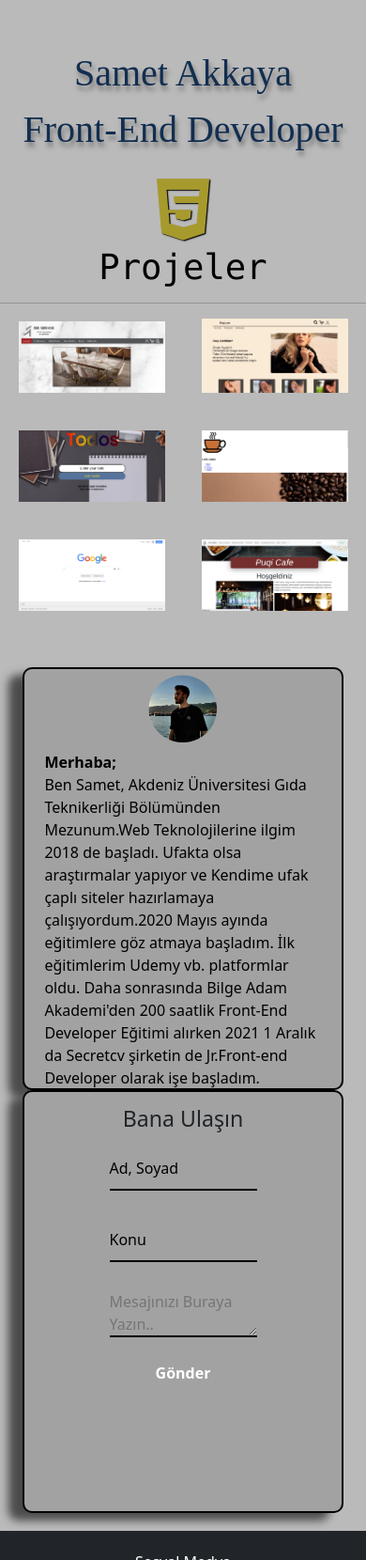
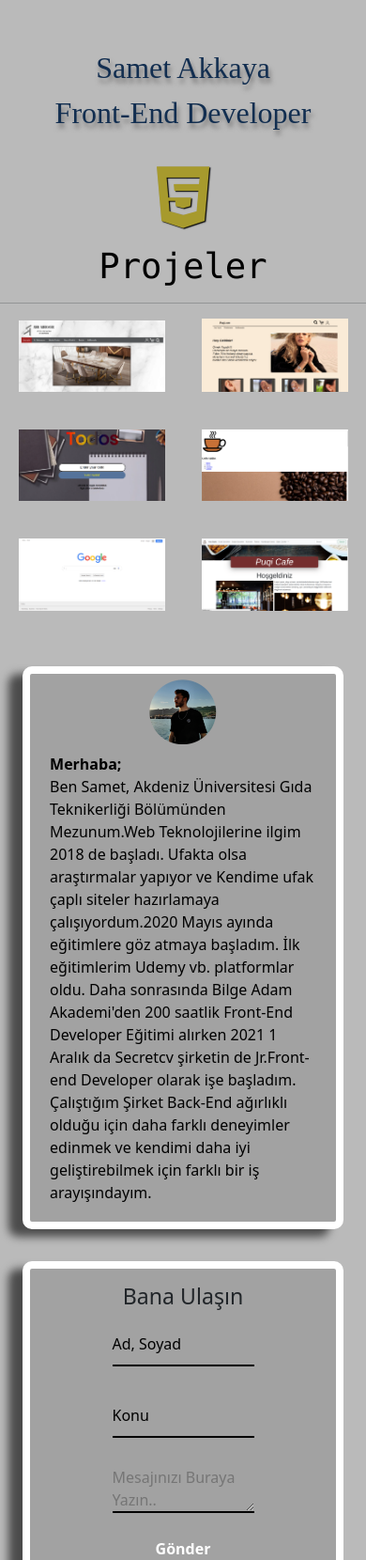
Before and after one commit to Sametakkaya/Portfolio, a plain HTML site: page index.html in a window 390 px wide. Shown: the part 340-2000 px from the top of the page at 94% size. Drawn offline with nearby package versions, Linux system fonts and the light colour scheme.

Commit message:
Mobil Düzenlemesi

```diff
--- a/index.html
+++ b/index.html
@@ -148,15 +148,15 @@
       <div class="iletisim col-12 col-md-5" id="iletisim">
         <form action="mailto:burak_samet19@hotmail.com" method="get">
           <h3>Bana Ulaşın</h3>
-          <div class="user-box">
+          <div class="contact">
             <input type="text" name="ad" required>
             <label for="Ad">Ad, Soyad</label>
           </div>
-          <div class="user-box">
+          <div class="contact">
             <input type="konu" name="konu" required>
             <label for="konu">Konu</label>
           </div>
-          <div class="user-box">
+          <div class="contact">
             <textarea name="mesaj" id="mesaj" rows="2" placeholder="Mesajınızı Buraya Yazın.." required></textarea>
           </div>
           <button class="submitButton" type="submit">Gönder</button>
--- a/styles.css
+++ b/styles.css
@@ -20,7 +20,7 @@ body {
   flex-direction: column;
   align-items: center;
   justify-content: space-evenly;
-  margin: 10% auto;
+  margin: 13% auto;
 }
 .icons i {
   font-size: 22rem;
@@ -30,12 +30,10 @@ body {
   text-shadow: 0.2rem 0.2rem 0.2rem #000;
   transition: transform 0.6s;
 }
-
 .icons i.change {
   transform: translate(-50%, -50%) scale(1);
   transition: transform 0.4s 0.4s;
 }
-
 /* Daktilo Yazı */
 .ünvan {
   color: rgb(18, 46, 80);
@@ -48,7 +46,7 @@ body {
     /* # Adımlar = # Karakter Sayısı */ alternate;
   padding-top: 50px;
   text-align: center;
-  font-size: 250%;
+  font-size: 300%;
   text-shadow: 2px 5px 5px rgb(117, 116, 116);
 }
 @keyframes typing {
@@ -59,19 +57,6 @@ body {
 @keyframes blink-caret {
   50% {
     border-color: transparent;
-  }
-}
-@media only screen and (max-width: 1400px) {
-  .icons i {
-    font-size: 12rem;
-    color: #a79a2d;
-  }
-}
-@media only screen and (max-width: 700px) {
-  .icons i {
-    font-size: 6rem;
-    color: #a79a2d;
-    text-shadow: 0.1rem 0.1rem 0.1rem #000;
   }
 }
 /* Projeler */
@@ -141,7 +126,7 @@ h2 {
 /* Hakkında */
 .hakkında {
   height: 450px;
-  border: 2px solid black;
+  border: 8px solid rgb(255, 255, 255);
   margin: auto;
   text-align: center;
   background-color: #a2a2a2;
@@ -169,14 +154,14 @@ h2 {
 /* İletişim */
 .iletisim {
   height: 450px;
-  border: 2px solid black;
+  border: 8px solid rgb(255, 255, 255);
   margin: auto;
   border-radius: 10px;
   box-shadow: -15px 8px 10px rgba(0, 0, 0, 0.597);
   text-align: center;
   background-color: #a2a2a2;
 }
-.iletisim .user-box {
+.iletisim .contact {
   position: relative;
 }
 .iletisim h3 {
@@ -189,10 +174,7 @@ h2 {
   margin: auto;
   padding-top: 5%;
 }
-.iletisim textarea {
-  width: 100%;
-}
-.iletisim .user-box input {
+.iletisim .contact input {
   width: 100%;
   padding: 10px 0;
   font-size: 16px;
@@ -203,12 +185,13 @@ h2 {
   outline: none;
   background: transparent;
 }
-.user-box textarea {
+.contact textarea {
   background: transparent;
   border: none;
   border-bottom: 2px solid #000;
+  width: 100%;
 }
-.iletisim .user-box label {
+.iletisim .contact label {
   position: absolute;
   top: 0;
   left: 0;
@@ -219,8 +202,8 @@ h2 {
   transition: 0.5s;
 }
 
-.iletisim .user-box input:focus ~ label,
-.iletisim .user-box input:valid ~ label {
+.iletisim .contact input:focus ~ label,
+.iletisim .contact input:valid ~ label {
   top: -20px;
   left: 0;
   color: rgb(0, 0, 0);
@@ -246,18 +229,27 @@ h2 {
   text-align: center;
   padding: 10%;
 }
+/* Mobil Site Ayarlamaları */
 @media only screen and (max-width: 800px) {
-  .login-box {
-    left: 50%;
+  /* Animasyon */
+  .icons i {
+    font-size: 12rem;
+    color: #a79a2d;
+  }
+  .icons i {
+    font-size: 6rem;
+    color: #a79a2d;
+    text-shadow: 0.1rem 0.1rem 0.1rem #000;
+  }
+  /* Animasyon Bitiş */
+
+  .ünvan {
+    font-size: 200%;
+  }
+  /* Hakkında ve İletişim Kutusu */
+  .hakkında,
+  .iletisim {
+    height: auto;
+    margin-bottom: 10%;
   }
 }
-.hakkında p {
-  width: 100%;
-}
-
-.whatsapp-icon {
-  position: fixed;
-  right: 10px;
-  text-align: right;
-  bottom: 10px;
-}
```
